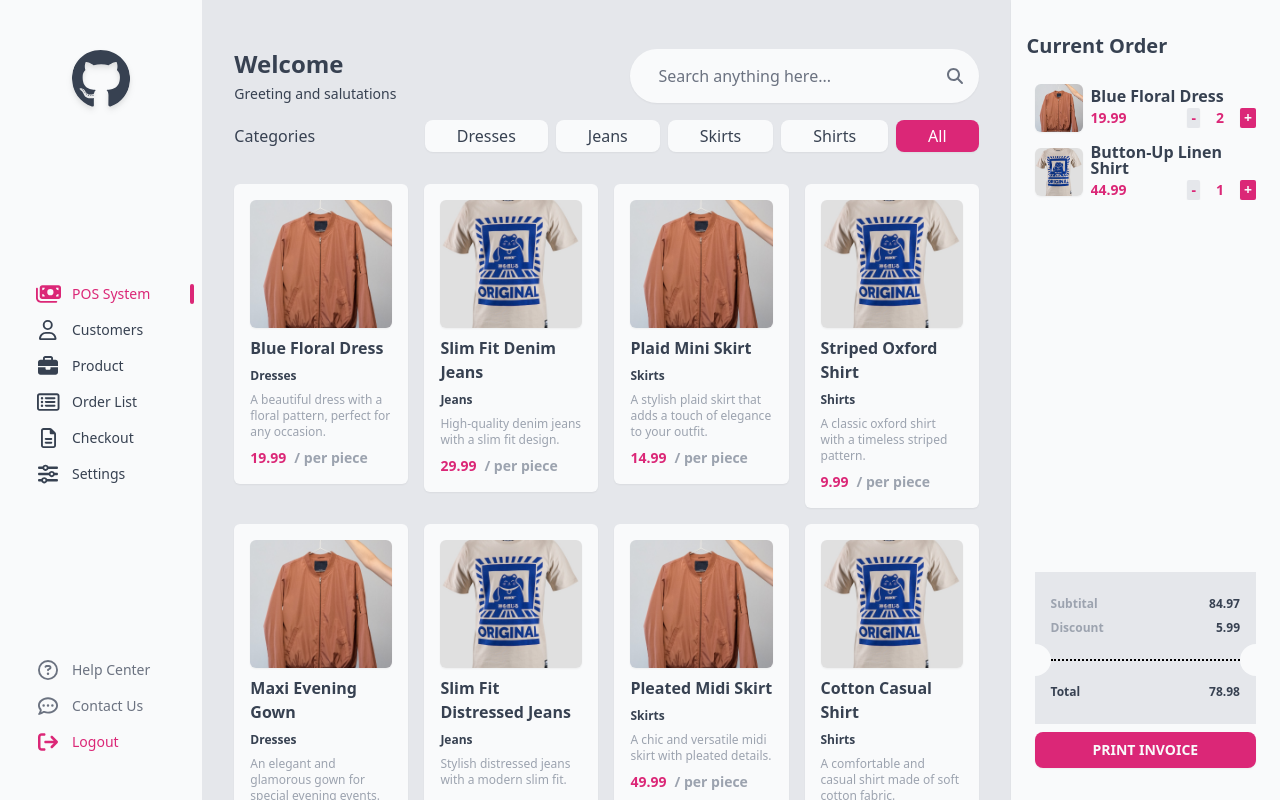
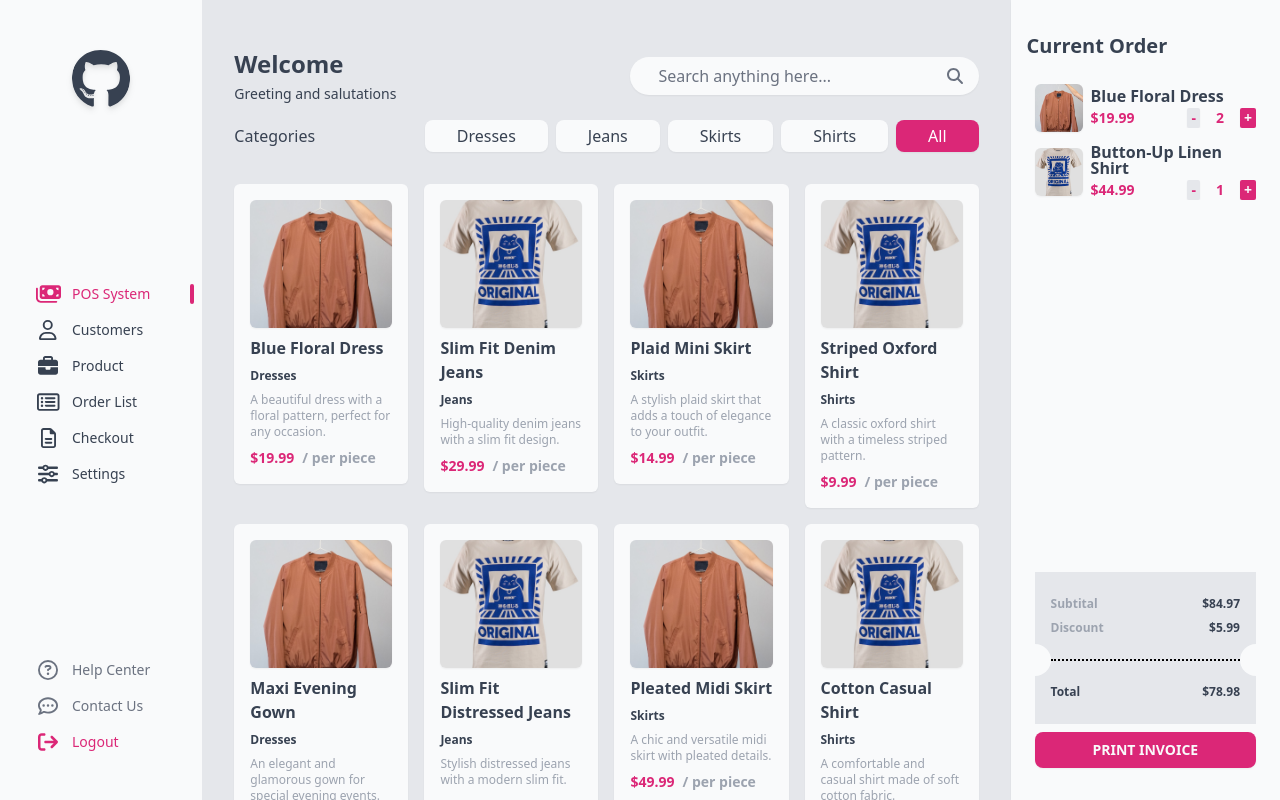
Before and after one commit to ahme-dev/testpos, an Angular app: page /system in a window 1280 px wide. Built offline with nearby package versions, Linux system fonts and the light colour scheme.

Commit message:
Add pipe for dollar symbols and use in all templates

```diff
--- a/src/app/app.module.ts
+++ b/src/app/app.module.ts
@@ -14,6 +14,7 @@ import { ProductItemComponent } from "./components/product-item/product-item.com
 import { CheckoutProductItemComponent } from "./components/checkout-product-item/checkout-product-item.component";
 import { FormsModule } from "@angular/forms";
 import { SaleItemComponent } from './components/sale-item/sale-item.component';
+import { DollarPipe } from './pipes/dollar.pipe';
 
 @NgModule({
 	declarations: [
@@ -25,6 +26,7 @@ import { SaleItemComponent } from './components/sale-item/sale-item.component';
 		ProductItemComponent,
 		CheckoutProductItemComponent,
   SaleItemComponent,
+  DollarPipe,
 	],
 	imports: [BrowserModule, AppRoutingModule, FontAwesomeModule, FormsModule],
 	providers: [SystemService, SalesService],
--- a/src/app/components/checkout-product-item/checkout-product-item.component.html
+++ b/src/app/components/checkout-product-item/checkout-product-item.component.html
@@ -13,7 +13,7 @@
 		<div
 			class="flex flex-col lg:flex-row justify-between gap-1 lg:gap-4 items-start lg:items-center text-sm font-bold text-pink-600"
 		>
-			<p>{{ checkoutProduct.price }}</p>
+			<p>{{ checkoutProduct.price | dollar }}</p>
 
 			<div class="flex flex-row gap-4">
 				<button
--- a/src/app/components/product-item/product-item.component.html
+++ b/src/app/components/product-item/product-item.component.html
@@ -16,7 +16,7 @@
 
 	<!-- pricing -->
 	<div class="flex flex-row gap-2 items-center text-sm font-bold">
-		<p class="text-pink-600">{{ product.price }}</p>
+		<p class="text-pink-600">{{ product.price | dollar }}</p>
 		<p class="text-gray-400">/ per piece</p>
 	</div>
 </div>
--- a/src/app/components/sale-item/sale-item.component.html
+++ b/src/app/components/sale-item/sale-item.component.html
@@ -19,7 +19,7 @@
 
 	<h1 class="text-gray-400">{{ sale.payoutDate }}</h1>
 
-	<h1 class="text-gray-400">{{ sale.totalAmount }}</h1>
+	<h1 class="text-gray-400">{{ sale.totalAmount | dollar }}</h1>
 
 	<div
 		class="flex flex-row gap-1 items-center rounded-3xl w-fit text-sm shadow-sm py-1 px-4 font-normal"
--- a/src/app/pages/system/system.component.html
+++ b/src/app/pages/system/system.component.html
@@ -13,7 +13,7 @@
 				</div>
 
 				<div
-					class="px-4 py-2 h-min rounded-full shadow-sm bg-gray-50 focus-within:ring-2 ring-pink-600 transition-all flex flex-row gap-2 items-center"
+					class="px-4 rounded-full shadow-sm bg-gray-50 focus-within:ring-2 ring-pink-600 transition-all flex flex-row gap-2 items-center"
 				>
 					<input
 						type="text"
@@ -100,12 +100,12 @@
 			<div class="flex flex-col gap-2 text-xs bg-gray-200 py-6 font-bold">
 				<div class="flex flex-row justify-between px-4">
 					<p class="text-gray-400">Subtital</p>
-					<p>{{ systemService.checkoutTotal }}</p>
+					<p>{{ systemService.checkoutTotal | dollar }}</p>
 				</div>
 
 				<div class="flex flex-row justify-between px-4">
 					<p class="text-gray-400">Discount</p>
-					<p>{{ systemService.checkoutDiscount }}</p>
+					<p>{{ systemService.checkoutDiscount | dollar }}</p>
 				</div>
 
 				<div class="flex flex-row h-8 items-center">
@@ -116,7 +116,7 @@
 
 				<div class="flex flex-row justify-between px-4">
 					<p>Total</p>
-					<p>{{ systemService.priceAfterDiscount }}</p>
+					<p>{{ systemService.priceAfterDiscount | dollar }}</p>
 				</div>
 			</div>
 
--- /dev/null
+++ b/src/app/pipes/dollar.pipe.ts
@@ -0,0 +1,10 @@
+import { Pipe, PipeTransform } from "@angular/core";
+
+@Pipe({
+	name: "dollar",
+})
+export class DollarPipe implements PipeTransform {
+	transform(value: number | string): string {
+		return `$${value}`;
+	}
+}
```
Also changed, not shown: 1 other file (tests, documents, lock files or other folders).
